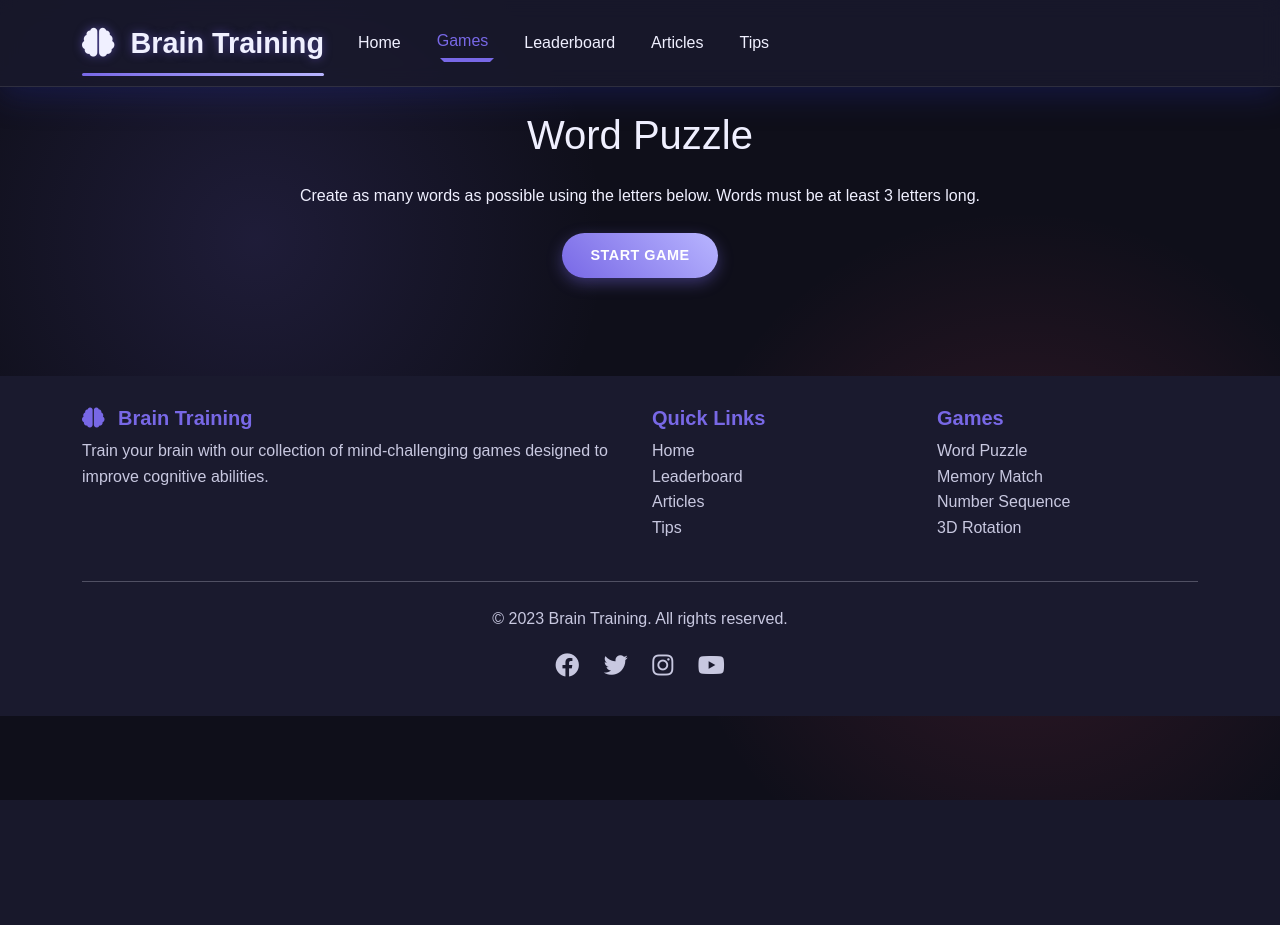
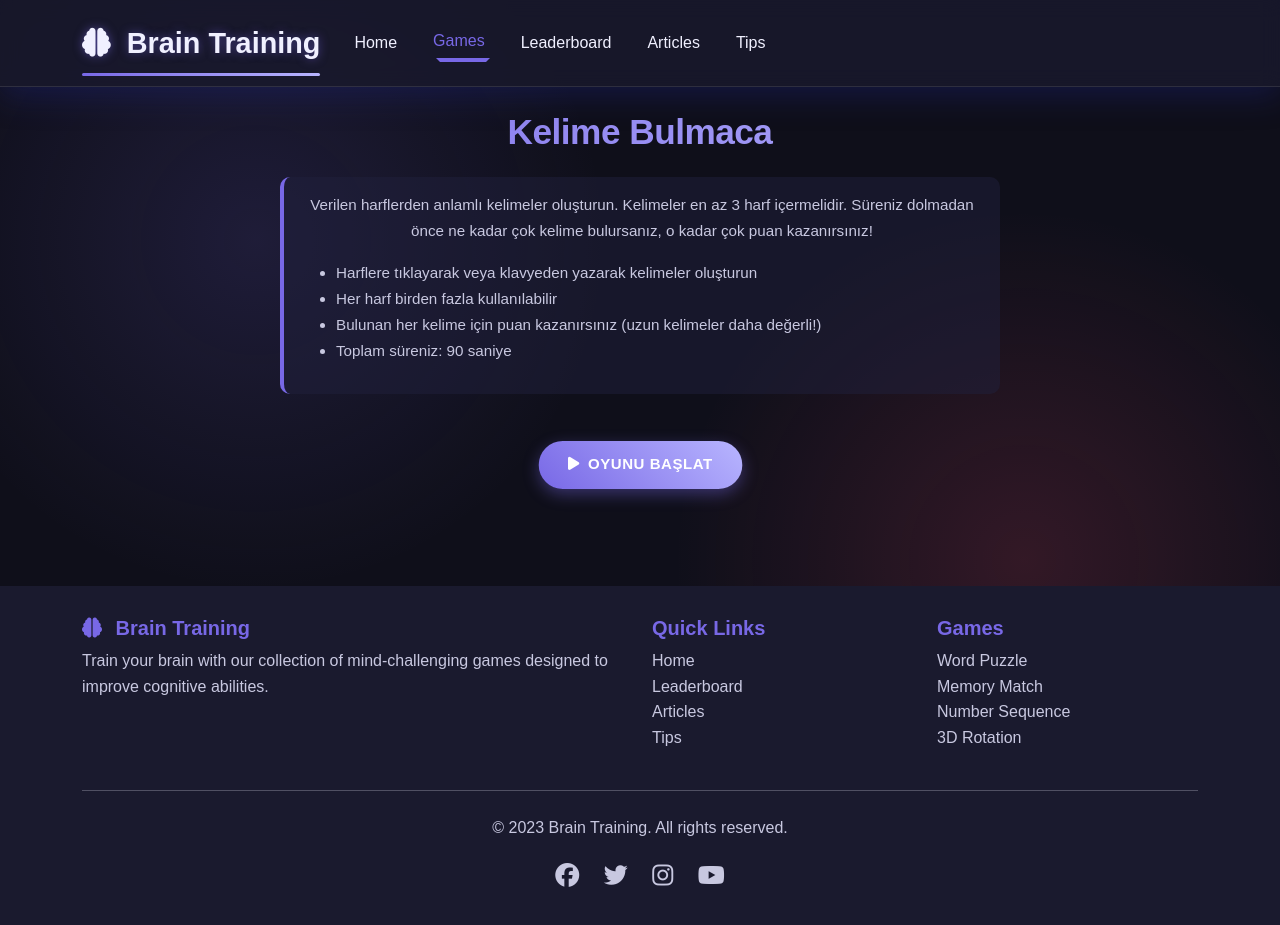
Before and after one commit to Orhan011/OmGame1, a Flask app: page /games/word-puzzle in a window 1280 px wide. Before the commit the page ends 800 px from the top, so only its background shows below. Run offline with Flask 3, Linux system fonts and the light colour scheme; some libraries are stand-ins or nearby versions.

Commit message:
Enhance word puzzle game: Improved UI, added features (hints, letter shuffling), and expanded word list with Turkish words.
Replit-Commit-Author: Agent
Replit-Commit-Session-Id: fd6da2dc-33ad-4e95-b882-86650c89023e
Replit-Commit-Screenshot-Url: https://storage.googleapis.com/screenshot-production-us-central1/95c3dd79-e5e4-46d7-9785-abb418c81bb5/d0ba292a-8bfd-4540-bce8-1b21ee5e1c52.jpg

```diff
--- a/static/js/games/wordPuzzle.js
+++ b/static/js/games/wordPuzzle.js
@@ -1,4 +1,6 @@
 document.addEventListener('DOMContentLoaded', function() {
+  // DOM Elements
+  const startScreen = document.getElementById('start-screen');
   const letterContainer = document.getElementById('letter-container');
   const wordInput = document.getElementById('word-input');
   const submitBtn = document.getElementById('submit-word');
@@ -9,12 +11,27 @@ document.addEventListener('DOMContentLoaded', function() {
   const gameContainer = document.getElementById('game-container');
   const gameOverContainer = document.getElementById('game-over-container');
   const finalScoreDisplay = document.getElementById('final-score');
+  const wordsFoundCount = document.getElementById('words-found-count');
+  const longestWordDisplay = document.getElementById('longest-word');
+  const shuffleBtn = document.getElementById('shuffle-letters');
+  const hintBtn = document.getElementById('hint-button');
 
+  // Game State
   let letters = [];
   let score = 0;
   let foundWords = [];
+  let possibleWords = []; // For hints
   let timer;
   let isGameActive = false;
+  let hintCount = 0;
+  let selectedLetters = [];
+  let gameStartTime;
+
+  // Constants
+  const GAME_DURATION = 90; // in seconds
+  const MIN_WORD_LENGTH = 3;
+  const HINT_MAX = 3;
+  const HINT_PENALTY = 15; // Time penalty for using a hint
 
   // Turkish word list - basic words for demo
   const turkishWordList = [
@@ -27,7 +44,10 @@ document.addEventListener('DOMContentLoaded', function() {
     'tren', 'gemi', 'otobüs', 'sokak', 'cadde', 'park', 'bahçe', 'oyun',
     'dans', 'müzik', 'resim', 'film', 'kitap', 'dergi', 'gazete', 'saat',
     'gün', 'hafta', 'ay', 'yıl', 'renk', 'sayı', 'para', 'yemek', 'içmek',
-    'uyumak', 'gülmek', 'ağlamak'
+    'uyumak', 'gülmek', 'ağlamak', 'aşk', 'sevgi', 'hayat', 'dünya', 'insan',
+    'doğa', 'hayvan', 'bitki', 'çocuk', 'kadın', 'erkek', 'genç', 'yaşlı',
+    'büyük', 'küçük', 'uzun', 'kısa', 'güzel', 'çirkin', 'sıcak', 'soğuk',
+    'hızlı', 'yavaş', 'yeni', 'eski', 'iyi', 'kötü', 'doğru', 'yanlış'
   ];
 
   // Dictionary to verify words
@@ -37,40 +57,70 @@ document.addEventListener('DOMContentLoaded', function() {
   const consonants = ['b', 'c', 'ç', 'd', 'f', 'g', 'ğ', 'h', 'j', 'k', 'l', 'm', 'n', 'p', 'r', 's', 'ş', 't', 'v', 'y', 'z'];
   const vowels = ['a', 'e', 'ı', 'i', 'o', 'ö', 'u', 'ü'];
 
+  // Event Listeners
   startBtn.addEventListener('click', startGame);
+  submitBtn.addEventListener('click', submitWord);
 
+  if (shuffleBtn) {
+    shuffleBtn.addEventListener('click', shuffleLetters);
+  }
+
+  if (hintBtn) {
+    hintBtn.addEventListener('click', provideHint);
+  }
+
+  // Add pulse animation to start button for visual appeal
+  if (startBtn.classList.contains('pulse-animation')) {
+    startBtn.addEventListener('animationend', () => {
+      startBtn.classList.remove('pulse-animation');
+      setTimeout(() => {
+        startBtn.classList.add('pulse-animation');
+      }, 1000);
+    });
+  }
+
+  /**
+   * Main game functions
+   */
   function startGame() {
-    // Hide start button, show game
+    // Hide start screen, show game
+    if (startScreen) startScreen.style.display = 'none';
     startBtn.style.display = 'none';
     gameContainer.style.display = 'block';
     gameOverContainer.style.display = 'none';
 
-    // Reset game state
+    // Initialize game state
     score = 0;
     foundWords = [];
+    possibleWords = [];
     isGameActive = true;
+    hintCount = 0;
+    selectedLetters = [];
+    gameStartTime = Date.now();
 
-    // Generate letters
+    // Generate letters and set up game
     generateLetters();
+    findPossibleWords();
 
     // Update displays
     updateScoreDisplay();
     updateWordListDisplay();
 
-    // Start the timer (90 seconds)
-    timer = window.startTimer(90, 'timer-display', endGame);
+    // Start the timer
+    timer = window.startTimer(GAME_DURATION, 'timer-display', endGame);
 
-    // Setup input and button
+    // Setup input, button, and keyboard events
     wordInput.value = '';
     wordInput.focus();
-    submitBtn.addEventListener('click', submitWord);
 
-    // Setup keyboard event
     wordInput.addEventListener('keypress', function(e) {
       if (e.key === 'Enter') {
         submitWord();
       }
     });
+
+    // Add animations to game elements
+    animateGameStart();
   }
 
   function generateLetters() {
@@ -78,7 +128,7 @@ document.addEventListener('DOMContentLoaded', function() {
     letterContainer.innerHTML = '';
     letters = [];
 
-    // Generate 4 vowels and 6 consonants
+    // Generate 4 vowels and 6 consonants (ensures playable words are possible)
     for (let i = 0; i < 4; i++) {
       letters.push(vowels[Math.floor(Math.random() * vowels.length)]);
     }
@@ -90,19 +140,80 @@ document.addEventListener('DOMContentLoaded', function() {
     // Shuffle the letters
     letters = shuffleArray(letters);
 
-    // Create letter tiles
-    letters.forEach(letter => {
+    // Create letter tiles with enhanced UI
+    createLetterTiles();
+  }
+
+  function createLetterTiles() {
+    letters.forEach((letter, index) => {
       const tile = document.createElement('div');
       tile.className = 'letter-tile';
       tile.textContent = letter;
+      tile.dataset.index = index;
+      tile.dataset.letter = letter;
+
+      // Add a slight random delay for staggered animation
+      tile.style.animationDelay = `${index * 0.1}s`;
+
+      // Add click handler with selection effect
       tile.addEventListener('click', () => {
-        if (isGameActive) {
-          wordInput.value += letter;
-          wordInput.focus();
-        }
+        if (!isGameActive) return;
+
+        // Add tile selection effect
+        tile.classList.add('selected');
+        selectedLetters.push({tile, letter});
+
+        // Add letter to input
+        wordInput.value += letter;
+        wordInput.focus();
+
+        // Play a subtle sound (optional)
+        playTileSound(index % 4); // Different sounds for variety
+
+        // Remove selection after a delay for visual feedback
+        setTimeout(() => {
+          tile.classList.remove('selected');
+        }, 300);
       });
+
       letterContainer.appendChild(tile);
+
+      // Add animation class for entrance effect
+      setTimeout(() => {
+        tile.classList.add('animated');
+      }, index * 50);
     });
+  }
+
+  function shuffleLetters() {
+    if (!isGameActive) return;
+
+    // Shuffle the letters array
+    letters = shuffleArray([...letters]);
+
+    // Update the DOM
+    const tiles = letterContainer.querySelectorAll('.letter-tile');
+
+    // Apply animation to all tiles
+    tiles.forEach(tile => {
+      tile.classList.add('shuffle-animation');
+    });
+
+    // After animation completes, update the letters
+    setTimeout(() => {
+      tiles.forEach((tile, index) => {
+        tile.textContent = letters[index];
+        tile.dataset.letter = letters[index];
+        tile.classList.remove('shuffle-animation');
+      });
+
+      // Update possible words with new letter arrangement
+      findPossibleWords();
+
+    }, 500); // Match this to the animation duration
+
+    // Show feedback
+    showMessage('Harfler karıştırıldı!', 'info');
   }
 
   function submitWord() {
@@ -111,42 +222,53 @@ document.addEventListener('DOMContentLoaded', function() {
     const word = wordInput.value.trim().toLowerCase();
 
     // Validate word
-    if (word.length < 3) {
-      showMessage('Words must be at least 3 letters long', 'danger');
+    if (word.length < MIN_WORD_LENGTH) {
+      showMessage(`Kelimeler en az ${MIN_WORD_LENGTH} harf içermelidir`, 'danger');
+      shakeTiles(); // Visual feedback for error
       return;
     }
 
     if (foundWords.includes(word)) {
-      showMessage('You already found this word', 'warning');
+      showMessage('Bu kelimeyi zaten buldunuz', 'warning');
+      shakeTiles(); // Visual feedback for error
       return;
     }
 
     // Check if word can be formed with available letters
     if (!canFormWord(word, [...letters])) {
-      showMessage('Word cannot be formed with the available letters', 'danger');
+      showMessage('Bu kelime verilen harflerle oluşturulamaz', 'danger');
+      shakeTiles(); // Visual feedback for error
       return;
     }
 
     // Check if word exists in dictionary
     if (!wordDictionary.has(word)) {
-      showMessage('Not a valid word in our dictionary', 'danger');
+      showMessage('Sözlüğümüzde geçerli bir kelime değil', 'danger');
+      shakeTiles(); // Visual feedback for error
       return;
     }
 
     // Valid word - add to found words and update score
     foundWords.push(word);
-    // Score is word length * 10
-    score += word.length * 10;
+
+    // Calculate score based on word length (longer words = more points)
+    const wordScore = calculateWordScore(word);
+    score += wordScore;
 
     // Update displays
     updateScoreDisplay();
     updateWordListDisplay();
 
-    // Clear input
+    // Clear input and selected letters
     wordInput.value = '';
-    wordInput.focus();
+    selectedLetters.forEach(item => item.tile.classList.remove('selected'));
+    selectedLetters = [];
 
-    showMessage(`Great! +${word.length * 10} points`, 'success');
+    // Animate tiles for positive feedback
+    highlightTilesForWord(word);
+
+    // Show success message
+    showMessage(`Harika! +${wordScore} puan kazandınız`, 'success');
   }
 
   function canFormWord(word, availableLetters) {
@@ -157,14 +279,83 @@ document.addEventListener('DOMContentLoaded', function() {
       if (index === -1) {
         return false;
       }
-      // Remove the used letter (comment this line to allow multiple uses of the same letter)
+      // Allowing multiple uses of the same letter makes the game more fun
       // availableLetters.splice(index, 1);
     }
 
     return true;
   }
 
+  function calculateWordScore(word) {
+    // Bonus points for longer words
+    const baseScore = word.length * 10;
+    let bonusMultiplier = 1;
+
+    if (word.length >= 6) bonusMultiplier = 1.5;
+    if (word.length >= 8) bonusMultiplier = 2;
+
+    return Math.floor(baseScore * bonusMultiplier);
+  }
+
+  function findPossibleWords() {
+    possibleWords = [];
+
+    // This is a simplified approach - in a real game we'd use a more sophisticated algorithm
+    turkishWordList.forEach(word => {
+      if (word.length >= MIN_WORD_LENGTH && canFormWord(word, [...letters])) {
+        possibleWords.push(word);
+      }
+    });
+
+    // Sort by length for hints (show shorter words first)
+    possibleWords.sort((a, b) => a.length - b.length);
+  }
+
+  function provideHint() {
+    if (!isGameActive || hintCount >= HINT_MAX) {
+      showMessage(`Maksimum ipucu sayısına ulaştınız (${HINT_MAX})`, 'warning');
+      return;
+    }
+
+    // Find a word that hasn't been discovered yet
+    const availableHints = possibleWords.filter(word => !foundWords.includes(word));
+
+    if (availableHints.length === 0) {
+      showMessage('Tüm olası kelimeleri buldunuz!', 'success');
+      return;
+    }
+
+    // Choose a hint from the first third of the available words (easier words)
+    const hintIndex = Math.floor(Math.random() * Math.min(5, availableHints.length));
+    const hint = availableHints[hintIndex];
+
+    // Show hint and apply time penalty
+    showMessage(`İpucu: ${hint.slice(0, 2)}...`, 'info');
+    hintCount++;
+
+    // Apply time penalty if timer exists
+    if (timer && timer.subtractTime) {
+      timer.subtractTime(HINT_PENALTY);
+      showMessage(`İpucu kullandınız: ${HINT_PENALTY} saniye ceza`, 'warning');
+    }
+
+    // Update hint button state
+    hintBtn.textContent = `İpucu (${HINT_MAX - hintCount})`;
+    if (hintCount >= HINT_MAX) {
+      hintBtn.classList.add('disabled');
+      hintBtn.setAttribute('disabled', true);
+    }
+  }
+
   function updateScoreDisplay() {
+    // Animate score change
+    if (scoreDisplay.textContent !== score.toString()) {
+      scoreDisplay.classList.add('score-updated');
+      setTimeout(() => {
+        scoreDisplay.classList.remove('score-updated');
+      }, 500);
+    }
+
     scoreDisplay.textContent = score;
   }
 
@@ -172,14 +363,21 @@ document.addEventListener('DOMContentLoaded', function() {
     wordList.innerHTML = '';
 
     if (foundWords.length === 0) {
-      wordList.innerHTML = '<p class="text-secondary">No words found yet.</p>';
+      wordList.innerHTML = '<p class="text-secondary">Henüz kelime bulunmadı.</p>';
       return;
     }
 
-    foundWords.forEach(word => {
+    // Sort words by length for better display
+    const sortedWords = [...foundWords].sort((a, b) => b.length - a.length);
+
+    sortedWords.forEach(word => {
       const wordElement = document.createElement('span');
-      wordElement.className = 'badge bg-success me-2 mb-2';
+      wordElement.className = 'word-tag';
       wordElement.textContent = word;
+
+      // Add tooltip showing points earned for this word
+      wordElement.title = `+${calculateWordScore(word)} puan`;
+
       wordList.appendChild(wordElement);
     });
   }
@@ -192,18 +390,36 @@ document.addEventListener('DOMContentLoaded', function() {
       timer.stop();
     }
 
-    // Show game over screen
+    // Calculate statistics
+    const gameTime = Math.floor((Date.now() - gameStartTime) / 1000);
+    const wordsCount = foundWords.length;
+    let longestWord = foundWords.reduce((longest, word) =>
+      word.length > longest.length ? word : longest, '');
+
+    if (!longestWord) longestWord = '-';
+
+    // Update stats display
+    finalScoreDisplay.textContent = score;
+    wordsFoundCount.textContent = wordsCount;
+    longestWordDisplay.textContent = longestWord;
+
+    // Show game over screen with animation
     gameContainer.style.display = 'none';
     gameOverContainer.style.display = 'block';
-    finalScoreDisplay.textContent = score;
 
-    // Save score
+    // Add classes for animation
+    gameOverContainer.classList.add('fade-in');
+
+    // Save score to leaderboard
     window.saveScore('wordPuzzle', score);
 
     // Add play again button functionality
     document.getElementById('play-again').addEventListener('click', startGame);
   }
 
+  /**
+   * Utility functions and animations
+   */
   function showMessage(message, type) {
     const alertContainer = document.getElementById('alert-container');
 
@@ -221,16 +437,178 @@ document.addEventListener('DOMContentLoaded', function() {
     setTimeout(() => {
       alert.classList.remove('show');
       setTimeout(() => {
-        alertContainer.removeChild(alert);
+        if (alertContainer.contains(alert)) {
+          alertContainer.removeChild(alert);
+        }
       }, 150);
     }, 3000);
   }
 
   function shuffleArray(array) {
-    for (let i = array.length - 1; i > 0; i--) {
+    const newArray = [...array]; // Create a copy to avoid modifying the original
+    for (let i = newArray.length - 1; i > 0; i--) {
       const j = Math.floor(Math.random() * (i + 1));
-      [array[i], array[j]] = [array[j], array[i]];
+      [newArray[i], newArray[j]] = [newArray[j], newArray[i]];
     }
-    return array;
+    return newArray;
   }
+
+  function animateGameStart() {
+    // Add entrance animations for game elements
+    const elements = gameContainer.querySelectorAll('.game-header, .letter-container, .input-group, .game-footer');
+
+    elements.forEach((el, i) => {
+      el.style.opacity = '0';
+      el.style.transform = 'translateY(20px)';
+
+      setTimeout(() => {
+        el.style.transition = 'opacity 0.5s ease, transform 0.5s ease';
+        el.style.opacity = '1';
+        el.style.transform = 'translateY(0)';
+      }, i * 100);
+    });
+  }
+
+  function highlightTilesForWord(word) {
+    const letters = word.split('');
+    const tiles = letterContainer.querySelectorAll('.letter-tile');
+    const tileIndices = [];
+
+    // Find tiles for the word
+    for (let letter of letters) {
+      for (let i = 0; i < tiles.length; i++) {
+        if (tiles[i].textContent.toLowerCase() === letter && !tileIndices.includes(i)) {
+          tileIndices.push(i);
+          break;
+        }
+      }
+    }
+
+    // Highlight tiles sequentially
+    tileIndices.forEach((index, i) => {
+      setTimeout(() => {
+        tiles[index].classList.add('match-animation');
+        setTimeout(() => {
+          tiles[index].classList.remove('match-animation');
+        }, 500);
+      }, i * 100);
+    });
+  }
+
+  function shakeTiles() {
+    // Visual feedback for errors
+    letterContainer.classList.add('shake-animation');
+    setTimeout(() => {
+      letterContainer.classList.remove('shake-animation');
+    }, 500);
+  }
+
+  function playTileSound(variant = 0) {
+    // Optional: Add sound effects if needed
+    // We'd implement this function if we want actual sounds
+    // For now, it's just a placeholder
+  }
+
+  // Add CSS for new animations
+  const style = document.createElement('style');
+  style.textContent = `
+    .score-updated {
+      animation: pulse 0.5s ease;
+    }
+
+    .shake-animation {
+      animation: shake 0.5s cubic-bezier(.36,.07,.19,.97) both;
+    }
+
+    .match-animation {
+      animation: match 0.5s ease;
+    }
+
+    .shuffle-animation {
+      animation: shuffle 0.5s ease;
+    }
+
+    .fade-in {
+      animation: fadeIn 0.5s ease;
+    }
+
+    .pulse-animation {
+      animation: pulse 2s infinite;
+    }
+
+    @keyframes pulse {
+      0% { transform: scale(1); }
+      50% { transform: scale(1.05); }
+      100% { transform: scale(1); }
+    }
+
+    @keyframes shake {
+      0%, 100% { transform: translateX(0); }
+      10%, 30%, 50%, 70%, 90% { transform: translateX(-5px); }
+      20%, 40%, 60%, 80% { transform: translateX(5px); }
+    }
+
+    @keyframes match {
+      0% { transform: scale(1); background-color: var(--card-bg); }
+      50% { transform: scale(1.2); background-color: var(--accent-color); }
+      100% { transform: scale(1); background-color: var(--card-bg); }
+    }
+
+    @keyframes shuffle {
+      0% { transform: translateY(0) rotate(0); }
+      50% { transform: translateY(-10px) rotate(5deg); }
+      100% { transform: translateY(0) rotate(0); }
+    }
+
+    @keyframes fadeIn {
+      from { opacity: 0; transform: translateY(20px); }
+      to { opacity: 1; transform: translateY(0); }
+    }
+  `;
+  document.head.appendChild(style);
+
+  // Initialize the result card
+  const resultCard = document.createElement('style');
+  resultCard.textContent = `
+    .result-card {
+      background: rgba(33, 33, 61, 0.5);
+      border-radius: 15px;
+      padding: 20px;
+      border: 1px solid rgba(255, 255, 255, 0.1);
+      position: relative;
+      overflow: hidden;
+    }
+
+    .result-score {
+      font-size: 3rem;
+      font-weight: 700;
+      color: var(--accent-color);
+      text-align: center;
+      margin-bottom: 15px;
+    }
+
+    .result-score small {
+      font-size: 1rem;
+      color: var(--secondary-text);
+      display: block;
+      margin-top: 5px;
+    }
+
+    .result-stats {
+      display: flex;
+      justify-content: space-around;
+      margin-top: 20px;
+    }
+
+    .stat-item {
+      text-align: center;
+      color: var(--secondary-text);
+    }
+
+    .stat-item i {
+      color: var(--accent-color);
+      margin-right: 5px;
+    }
+  `;
+  document.head.appendChild(resultCard);
 });
--- a/templates/games/wordPuzzle.html
+++ b/templates/games/wordPuzzle.html
@@ -2,28 +2,38 @@
 
 {% block content %}
 <div class="container">
-  <h1 class="text-center mb-4">Word Puzzle</h1>
+  <h1 class="game-title text-center mb-4">Kelime Bulmaca</h1>
 
   <div class="row justify-content-center">
     <div class="col-lg-8">
-      <p class="text-center mb-4">
-        Create as many words as possible using the letters below. Words must be at least 3 letters long.
-      </p>
+      <div class="start-screen text-center" id="start-screen">
+        <div class="game-instructions mb-5">
+          <p>Verilen harflerden anlamlı kelimeler oluşturun. Kelimeler en az 3 harf içermelidir. Süreniz dolmadan önce ne kadar çok kelime bulursanız, o kadar çok puan kazanırsınız!</p>
+          <ul class="mt-3 text-start">
+            <li>Harflere tıklayarak veya klavyeden yazarak kelimeler oluşturun</li>
+            <li>Her harf birden fazla kullanılabilir</li>
+            <li>Bulunan her kelime için puan kazanırsınız (uzun kelimeler daha değerli!)</li>
+            <li>Toplam süreniz: 90 saniye</li>
+          </ul>
+        </div>
 
-      <!-- Game Start Button -->
-      <div class="text-center mb-4">
-        <button id="start-game" class="btn btn-primary btn-lg">Start Game</button>
+        <!-- Game Start Button -->
+        <div class="text-center mb-4">
+          <button id="start-game" class="btn btn-primary btn-lg pulse-animation">
+            <i class="fas fa-play me-2"></i>Oyunu Başlat
+          </button>
+        </div>
       </div>
 
       <!-- Game Container -->
       <div id="game-container" class="game-container" style="display: none;">
         <!-- Game Header -->
         <div class="game-header">
-          <div class="score-box">
-            <span>Score: <span id="score-display">0</span></span>
+          <div class="score-display">
+            <span id="score-display">0</span>
           </div>
-          <div class="timer-box">
-            <span>Time: <span id="timer-display">1:30</span></span>
+          <div class="timer-display">
+            <span id="timer-display">1:30</span>
           </div>
         </div>
 
@@ -34,25 +44,59 @@
         <div id="letter-container" class="letter-container my-4"></div>
 
         <!-- Word Input -->
-        <div class="input-group mb-3">
-          <input type="text" id="word-input" class="form-control word-input" placeholder="Type or click letters" aria-label="Enter word">
-          <button class="btn btn-primary" type="button" id="submit-word">Submit</button>
+        <div class="input-group mb-4">
+          <input type="text" id="word-input" class="word-input" placeholder="Kelime yazın veya harflere tıklayın" aria-label="Kelime girin">
+          <button class="btn btn-primary" type="button" id="submit-word">
+            <i class="fas fa-check me-1"></i>Gönder
+          </button>
         </div>
 
         <!-- Found Words -->
         <div class="mt-4">
-          <h5>Found Words:</h5>
-          <div id="word-list" class="d-flex flex-wrap mt-2"></div>
+          <h5 class="mb-3"><i class="fas fa-star me-2"></i>Bulunan Kelimeler:</h5>
+          <div id="word-list" class="words-found"></div>
+        </div>
+
+        <!-- Game Controls -->
+        <div class="game-footer">
+          <button id="shuffle-letters" class="btn btn-outline-primary">
+            <i class="fas fa-random me-1"></i>Harfleri Karıştır
+          </button>
+          <button id="hint-button" class="btn btn-outline-primary">
+            <i class="fas fa-lightbulb me-1"></i>İpucu
+          </button>
         </div>
       </div>
 
       <!-- Game Over Container -->
       <div id="game-over-container" class="text-center game-container" style="display: none;">
-        <h2 class="mb-4">Game Over!</h2>
-        <p class="fs-4 mb-3">Your final score: <span id="final-score" class="fw-bold text-primary">0</span></p>
+        <h2 class="mb-4">Oyun Bitti!</h2>
 
-        <button id="play-again" class="btn btn-primary btn-lg mt-3">Play Again</button>
-        <a href="{{ url_for('leaderboard') }}" class="btn btn-outline-primary btn-lg mt-3 ms-2">View Leaderboard</a>
+        <div class="result-card mb-4">
+          <div class="result-score">
+            <span id="final-score">0</span>
+            <small>puan</small>
+          </div>
+          <div class="result-stats">
+            <div class="stat-item">
+              <i class="fas fa-check-circle"></i>
+              <span id="words-found-count">0</span> kelime bulundu
+            </div>
+            <div class="stat-item">
+              <i class="fas fa-star"></i>
+              <span id="longest-word">-</span> en uzun kelime
+            </div>
+          </div>
+        </div>
+
+        <div class="game-controls">
+          <button id="play-again" class="btn btn-primary btn-lg">
+            <i class="fas fa-redo me-2"></i>Tekrar Oyna
+          </button>
+          <a href="{{ url_for('leaderboard') }}" class="btn btn-outline-primary btn-lg">
+            <i class="fas fa-trophy me-2"></i>Puan Tablosu
+          </a>
+        </div>
       </div>
     </div>
   </div>
@@ -60,5 +104,6 @@
 {% endblock %}
 
 {% block scripts %}
+<script src="https://kit.fontawesome.com/e2a0a3d5c3.js" crossorigin="anonymous"></script>
 <script src="{{ url_for('static', filename='js/games/wordPuzzle.js') }}"></script>
 {% endblock %}
```
